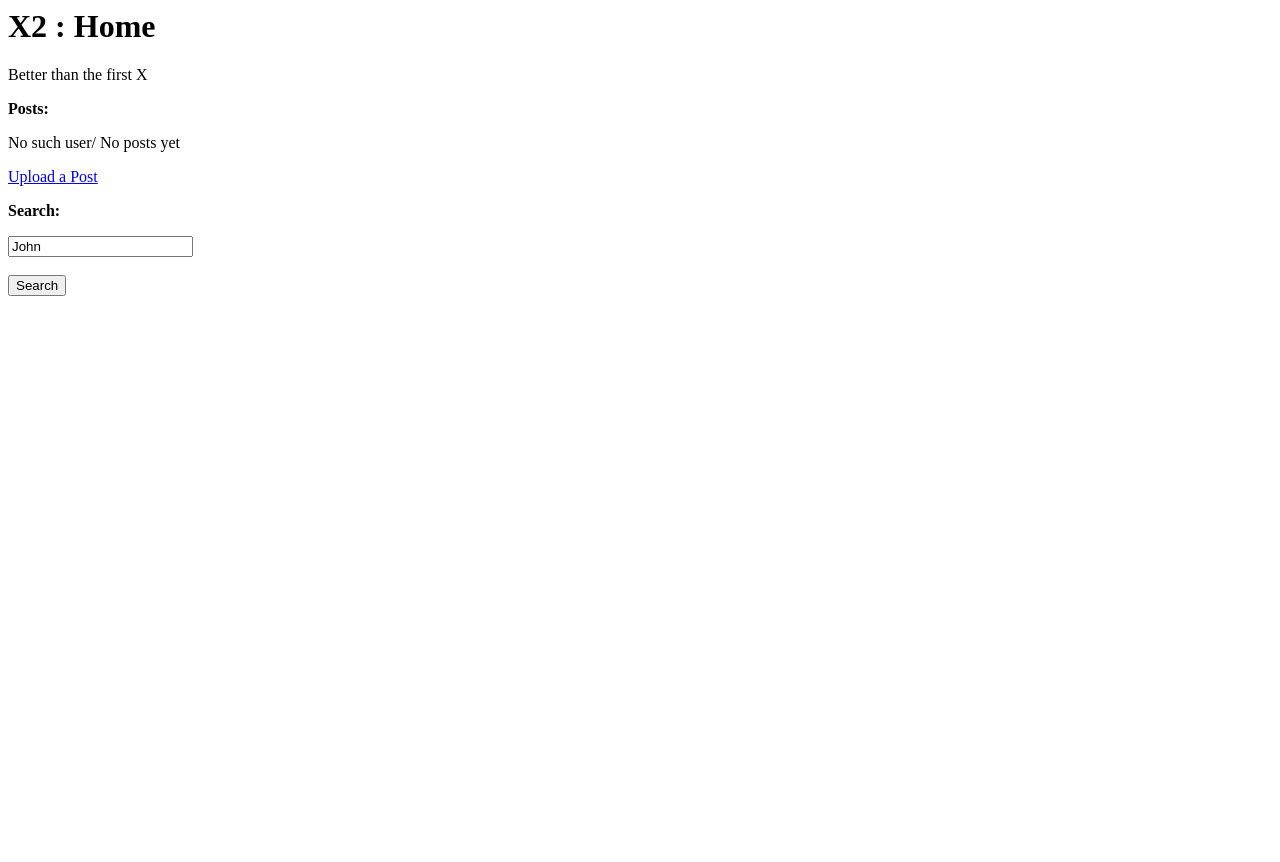
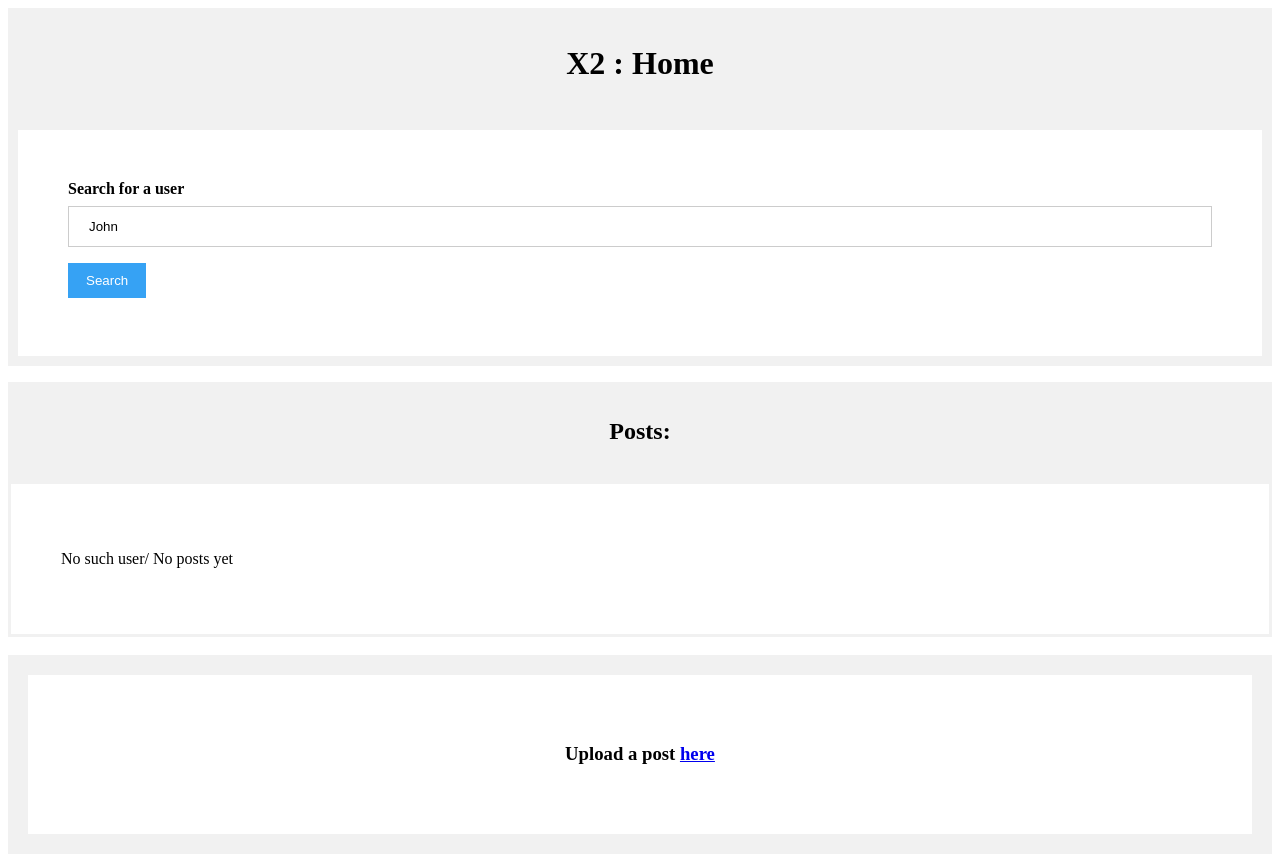
Before and after one commit to iptcyq/X2, a Flask app: a page that uses templates/posts.html in a window 1280 px wide. Before the commit the page ends 296 px from the top, so only its background shows below. Run offline with Flask 3, Linux system fonts and the light colour scheme; data comes from the database, SQL or seed files in the repository.

Commit message:
Implemented CSS
Made the basic template look nicer

```diff
--- a/main.py
+++ b/main.py
@@ -43,7 +43,7 @@ def login():
         userID = uID
         return redirect(url_for('posts',user=uID))
 
-@app.route('/posts', methods=['POST'])
+@app.route('/posts', methods=['GET','POST'])
 @app.route('/posts/<user>', methods=['GET','POST'])
 def posts(user=None):
     conn = sqlite3.connect("social_media.db")
@@ -78,7 +78,7 @@ def posts(user=None):
         posts.append(Post(uID, uname, content, tags))
     conn.close()
 
-    return render_template('posts.html', posts=posts)
+    return render_template('posts.html', posts=posts, user=user)
 
 @app.route('/upload',methods=["GET","POST"])
 def upload():
@@ -117,4 +117,5 @@ def upload():
         conn.close()
         return redirect(url_for('posts',user=userID))
 
-app.run(host='0.0.0.0', port=81)
+if __name__ == "__main__":
+    app.run()
--- /dev/null
+++ b/static/style.css
@@ -0,0 +1,59 @@
+/* Bordered form */
+form {
+  border: 10px solid #f1f1f1;
+}
+
+input[type=text], input[type=password] {
+  width: 100%;
+  padding: 12px 20px;
+  margin: 8px 0;
+  display: inline-block;
+  border: 1px solid #ccc;
+  box-sizing: border-box;
+}
+
+/* Set a style for all buttons */
+button {
+  background-color: #04AA6D;
+  color: white;
+  padding: 14px 20px;
+  margin: 8px 0;
+  border: none;
+  cursor: pointer;
+  width: 100%;
+}
+
+/* Button hover */
+button:hover {
+  opacity: 0.8;
+}
+
+/* Center text in title */
+.title {
+  text-align: center;
+  padding: 16px;
+  background-color:#f1f1f1
+}
+
+/* Search button */
+.searchbtn {
+  width: auto;
+  padding: 10px 18px;
+  background-color: #36a2f4;
+}
+
+/* Add padding to containers */
+.container {
+  padding: 50px;
+}
+
+.postcontainer{
+  padding: 50px;
+  border: 3px solid #f1f1f1;
+}
+
+.uploadpost{
+  padding: 50px;
+  border: 20px solid #f1f1f1;
+  text-align: center;
+}
--- a/templates/posts.html
+++ b/templates/posts.html
@@ -1,46 +1,60 @@
 <!doctype>
 <html>
     <head>
-        <title> Main Page </title>
+	<link rel="stylesheet" href="/static/style.css">
+        <title> X2 Home Page </title>
     </head>
     <body>
+	<div class="title">
         <h1>X2 : Home</h1>
-        <p>Better than the first X</p>
+	</div>
 
-        <p><b>Posts:</b></p>
+	<form action='/posts' method="POST">
+	<div class="container">
+            <b>Search for a user</b>
+            <input type="text" name="uname" placeholder="Enter username" value="John">
+            <button type="submit" class="searchbtn">Search</button>
+	</div>
+        </form>
+
         {% if posts %}
-        <table border>
-            <tr>
-                <th> User </th>
-                <th> Content </th>
-                <th> Tag(s) </th>
-            </tr>
+	    <div class="title">
+	    <h2><b>{{ user }}'s posts:</b></h2>
+	    </div>
+
             {% for post in posts %}
-            <tr>
-                <td>{{ post.uname }}</td>
-                <td>{{ post.content }}</td>
-                {% if post.tags %}
-                <td>
+
+	    <div class="postcontainer">
+            <b>User: {{ post.uname }}</b>
+	    <p>{{ post.content }}</p>
+
+	    <p>Tags:
+	    {% if post.tags %}
                 {% for tag in post.tags %}
                     #{{ tag }}
                 {% endfor %}
-                </td>
-                {% else %}
+            {% else %}
                 <td> - </td>
-                {% endif %}
-            </tr>
-            {% endfor %}
-        </table>
+            {% endif %}
+	    </p>
+	    </div>
+
+	    {% endfor %}
+
         {% else %}
+	<div class="title">
+	<h2><b>Posts:</b></h2>
+	</div>
+
+	<div class="postcontainer">
         <p>No such user/ No posts yet</p>
+	</div>
         {% endif %}
+	</br>
 
-        <a href="/upload">Upload a Post</a>
+	<div class="uploadpost">
+            <h3>Upload a post <a href="/upload">here</a></h3>
+	</div>
 
-        <form action='/posts' method="POST">
-            <p><b>Search:</b></p>
-            <input type="text" name="uname" placeholder="Enter username" value="John"></br></br>
-            <input type="submit" value="Search">
-        </form>
     </body>
 </html>
```
Also changed, not shown: templates/index.html (+16 -7 lines), templates/upload.html (+16 -8 lines).
